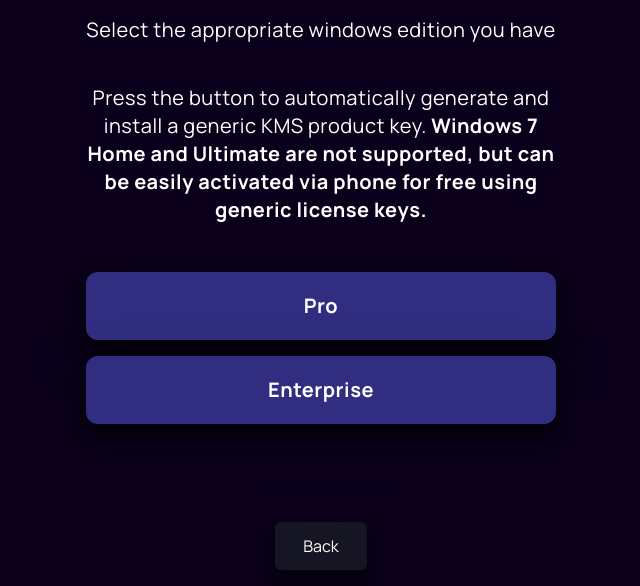
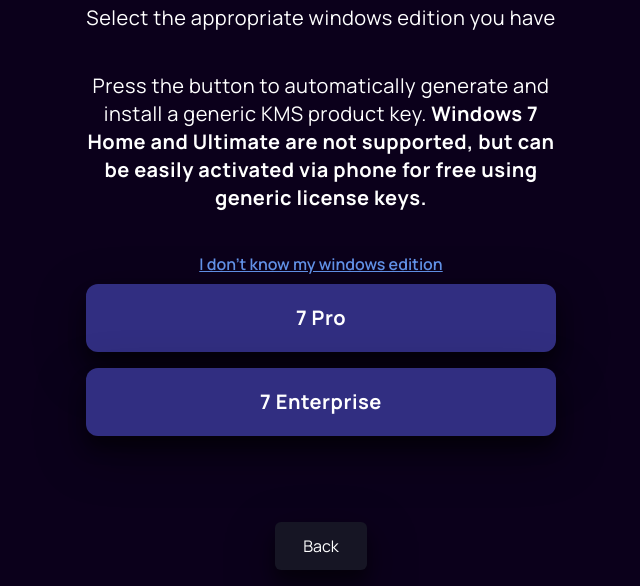
Before and after one commit to KoNickss/univator, an Electron app: page webPage/windows/setIPK/edt/7/index.html in a window 1100 px wide. Shown: the part 214-800 px from the top of the page, without its empty margins (229-869 px from the left). Drawn offline with Linux system fonts and the light colour scheme.

Commit message:
[ux] Add references to settings app
Launch system settings activation pannel on activation and provide "I
don't know my windows edition" button on version select that launches
menu containing windows version and edition

```diff
--- a/package.json
+++ b/package.json
@@ -1,6 +1,6 @@
 {
   "name": "univator",
-  "version": "1.1.2",
+  "version": "1.1.4",
   "description": "Microsoft Product Activator",
   "main": "main.js",
   "scripts": {
--- a/webPage/windows/setIPK/edt/7/index.html
+++ b/webPage/windows/setIPK/edt/7/index.html
@@ -16,10 +16,11 @@
                 <p class="text-3xl pb-10 font-extrabold tracking-wide">Product Key Gen</p>
                 <p class="text-md md:text-xl font-normal tracking-wide pb-10">Select the appropriate windows edition you have</p>
                 <p class="text-md md:text-xl font-normal tracking-wide pb-10">Press the button to automatically generate and install a generic KMS product key. <span class="font-bold">Windows 7 Home and Ultimate are not supported, but can be easily activated via phone for free using generic license keys.</span></p>
+                <p><a id="settings" style="color:cornflowerblue; text-decoration: underline; cursor:pointer;">I don't know my windows edition</a></p>
 
                 <div class="text-center text-white">
-                    <button type="button" class="rounded-xl w-full bg-indigo-900 my-2 py-5 my-2 px-5 text-sm md:text-xl font-bold tracking-wide justify-center items-center font-[manrope]" id="pro">Pro</button>
-                    <button type="button" class="rounded-xl w-full bg-indigo-900 my-2 py-5 my-2 px-5 text-sm md:text-xl font-bold tracking-wide justify-center items-center font-[manrope]" id="ent">Enterprise</button>
+                    <button type="button" class="rounded-xl w-full bg-indigo-900 my-2 py-5 my-2 px-5 text-sm md:text-xl font-bold tracking-wide justify-center items-center font-[manrope]" id="pro">7 Pro</button>
+                    <button type="button" class="rounded-xl w-full bg-indigo-900 my-2 py-5 my-2 px-5 text-sm md:text-xl font-bold tracking-wide justify-center items-center font-[manrope]" id="ent">7 Enterprise</button>
                 </div>
 
             </div>
```
Also changed, not shown: main.js (+7 -1 lines), webPage/windows/setIPK/edt/10/index.html (+4 -0 lines), webPage/windows/setIPK/edt/8/index.html (+1 -0 lines).
